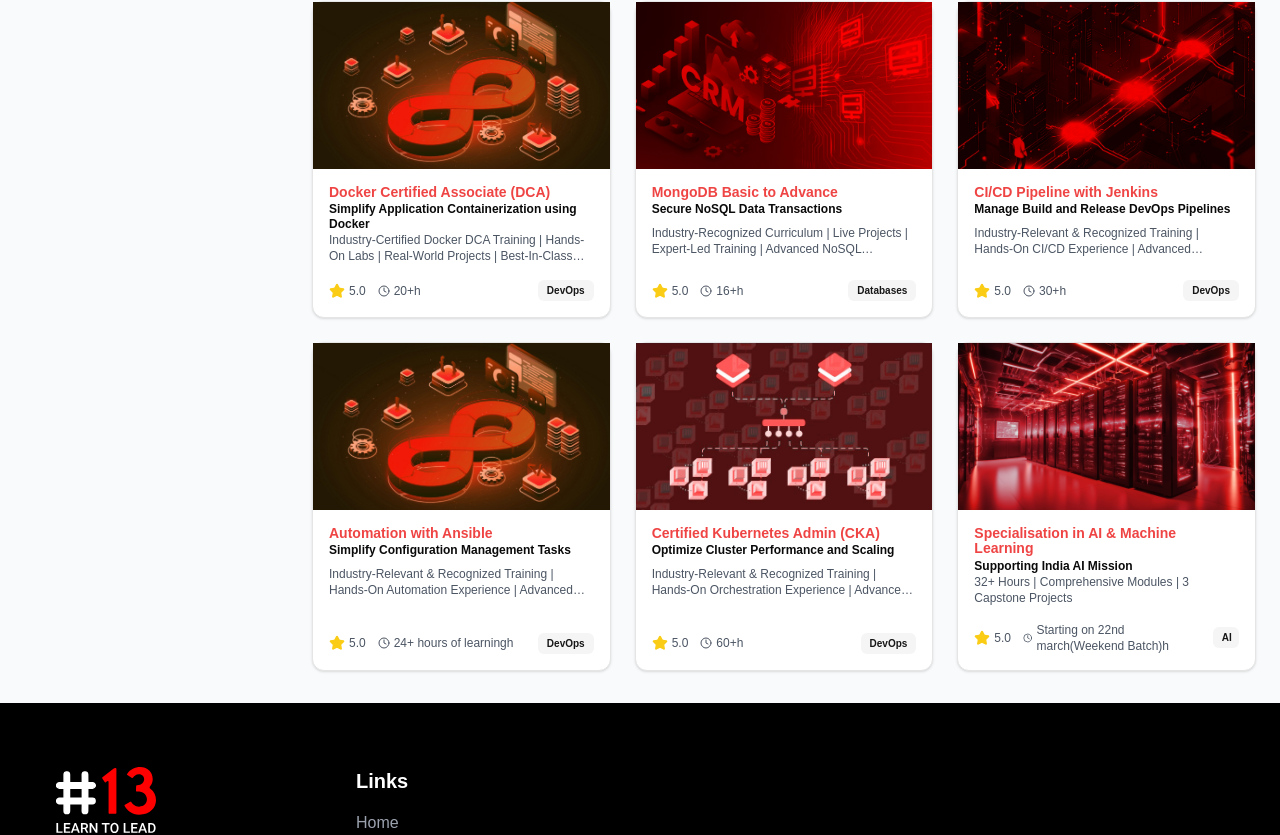
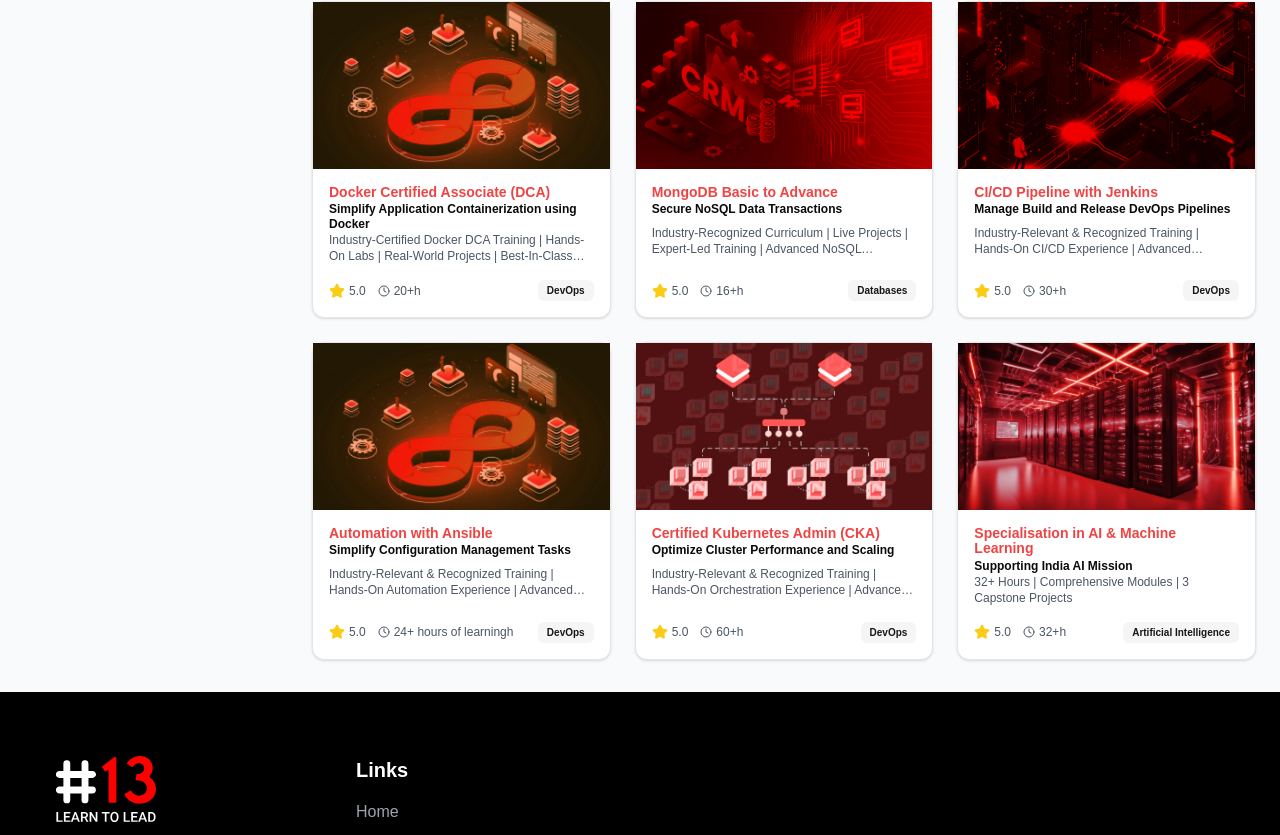
Before and after one commit to bhupeshchoudhary/hash13FrontEnd, a Next.js app: page /courses in a window 1280 px wide. Shown: the part 782-1617 px from the top of the page. Built offline with nearby package versions, Linux system fonts and the light colour scheme.

Commit message:
updated code

```diff
--- a/data/courses/specialisation-in-ai.ts
+++ b/data/courses/specialisation-in-ai.ts
@@ -8,11 +8,11 @@ export const specialisationInAI: Course = {
     totalRatings: 10,
     duration: "Beginner to Advance",
     globalStatus: "globally recognised program",
-    hours: "Starting on 22nd march(Weekend Batch)",
+    hours: "32+",
     price: 8000,
     originalPrice: 20000,
     enrolledStudents: 12000,
-    category: "AI",
+    category: "Artificial Intelligence",
     shortDescription: "32+ Hours | Comprehensive Modules | 3 Capstone Projects",
     paymentLink: " https://rzp.io/rzp/LhA0dcV1",
     backgroundImage: "/assets/cources/courseDetails/terraform/terraform.jpg",
```
